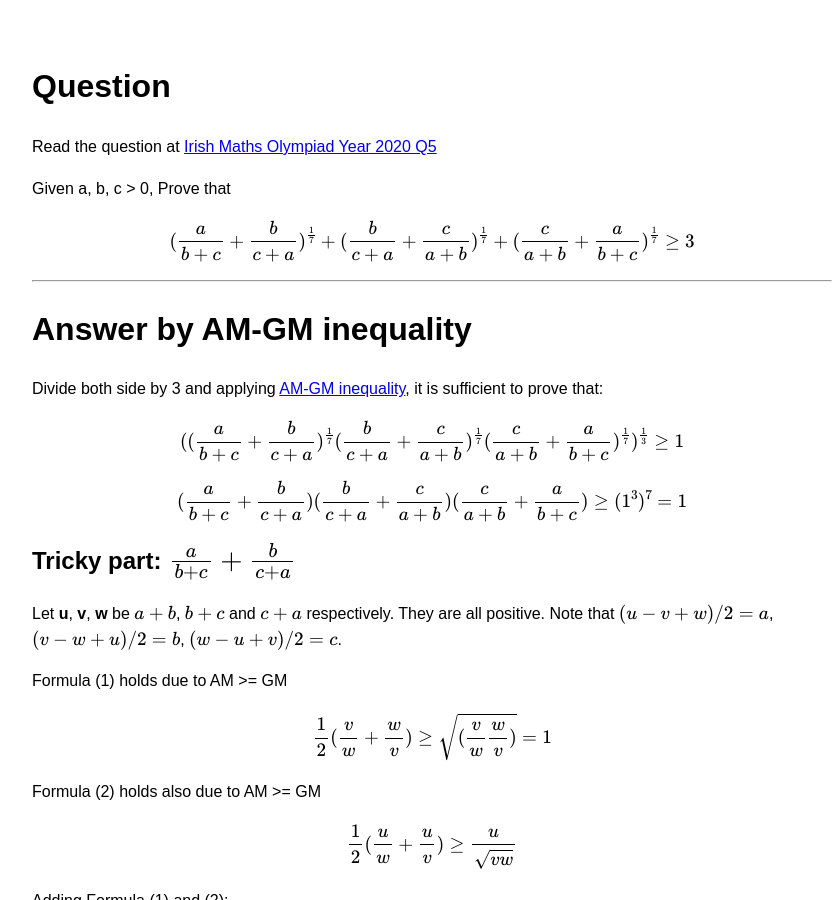
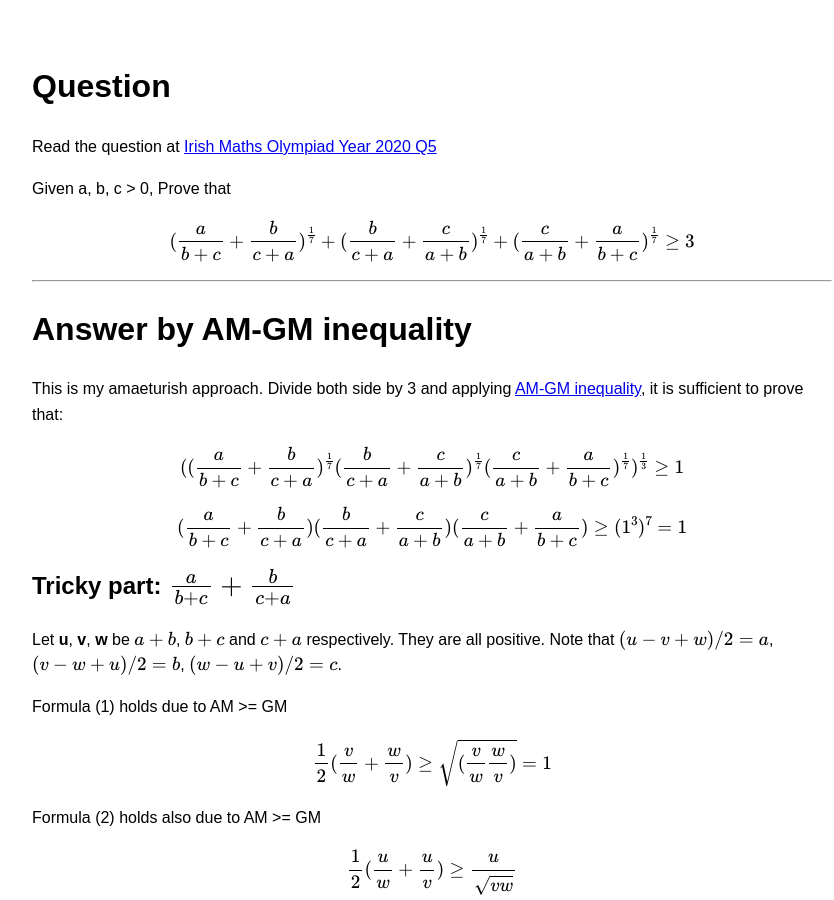
Before and after one commit to tinhomak/tinhomak.github.io, a Jekyll site: the page docs/math/solve_an_2020_irish_math_olymapid_question.html, which Jekyll copies as it is, in a window 1280 px wide and 900 px high. Shown: the whole window, without its empty margins (208-1042 px from the left). Built offline with Jekyll 4.4.1, drawn with Linux system fonts in a browser that asks for light colours.

Commit message:
Update solve_an_2020_irish_math_olymapid_question.html

```diff
--- a/docs/math/solve_an_2020_irish_math_olymapid_question.html
+++ b/docs/math/solve_an_2020_irish_math_olymapid_question.html
@@ -14,7 +14,7 @@ $$(\frac{a}{b+c} + \frac{b}{c+a}) ^ \frac{1}{7} + (\frac{b}{c+a} + \frac{c}{a+b}
     <hr/>
 
     <h1>Answer by AM-GM inequality</h1>
-    <p>Divide both side by 3 and applying <a href="https://en.wikipedia.org/wiki/AM%E2%80%93GM_inequality">AM-GM inequality</a>, it is sufficient to prove that:</p>
+    <p>This is my amaeturish approach. Divide both side by 3 and applying <a href="https://en.wikipedia.org/wiki/AM%E2%80%93GM_inequality">AM-GM inequality</a>, it is sufficient to prove that:</p>
     <p>
         $$((\frac{a}{b+c} + \frac{b}{c+a}) ^ \frac{1}{7}  (\frac{b}{c+a} + \frac{c}{a+b}) ^ \frac{1}{7}  (\frac{c}{a+b} + \frac{a}{b+c}) ^ \frac{1}{7}) ^ \frac{1}{3} \geq 1$$
         $$(\frac{a}{b+c} + \frac{b}{c+a})  (\frac{b}{c+a} + \frac{c}{a+b}) (\frac{c}{a+b} + \frac{a}{b+c}) \geq (1 ^ 3) ^ 7 = 1$$
```
